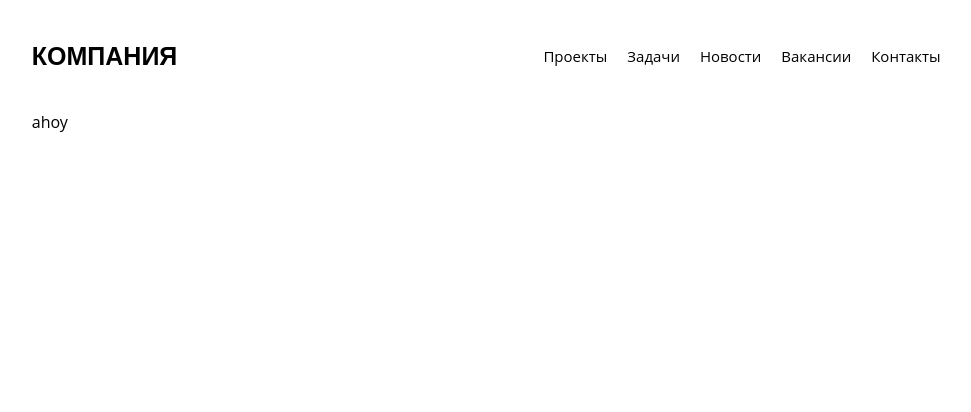
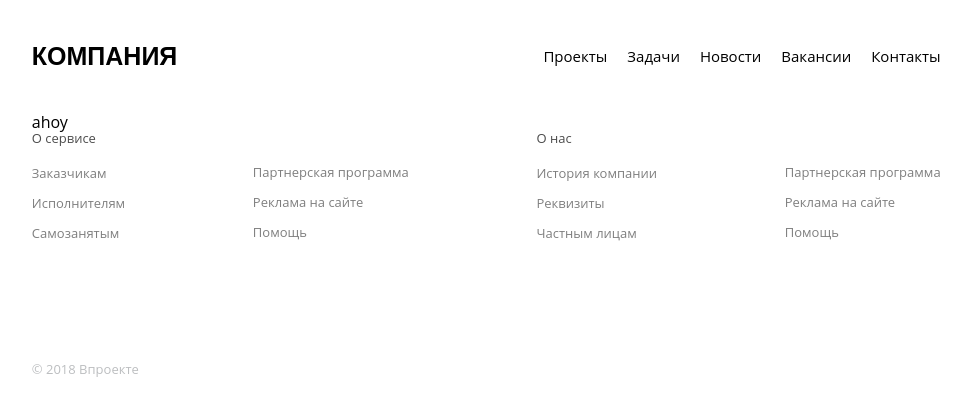
Before and after one commit to n-makarin/test-duotek, a Nuxt app: page / in a window 1280 px wide. Shown: the top 412 px of the page, without its empty margins (109-1080 px from the left). Built offline with nearby package versions, Linux system fonts and the light colour scheme.

Commit message:
Add linkList data property, add markup and styles Add footer__navigation and footer__copyrights elements
components\layout\Footer.vue

```diff
--- a/components/layout/Footer.vue
+++ b/components/layout/Footer.vue
@@ -1,14 +1,100 @@
 <template>
-  <div class="fotoer" />
+  <div class="footer">
+    <div class="footer__navigation">
+      <div
+        v-for="(column, key) in linkList"
+        :key="key"
+        class="footer-navigation__column"
+      >
+        <nuxt-link
+          v-for="(link, k) in column"
+          :key="k"
+          :to="link.path"
+          class="footer-navigation__link link"
+        >
+          {{ link.name }}
+        </nuxt-link>
+      </div>
+    </div>
+    <div class="footer__copyrights">
+      © 2018 Впроекте
+    </div>
+  </div>
 </template>
 
 <script>
 
 export default {
-  components: {
-  }
+  data: () => ({
+    linkList: [
+      [
+        { name: 'о сервисе', path: 'any' },
+        { name: 'заказчикам', path: 'any' },
+        { name: 'исполнителям', path: 'any' },
+        { name: 'самозанятым', path: 'any' }
+      ],
+      [
+        { name: 'партнерская программа', path: 'any' },
+        { name: 'реклама на сайте', path: 'any' },
+        { name: 'помощь', path: 'any' }
+      ],
+      [
+        { name: 'о нас', path: 'any' },
+        { name: 'история компании', path: 'any' },
+        { name: 'реквизиты', path: 'any' },
+        { name: 'частным лицам', path: 'any' }
+      ],
+      [
+        { name: 'партнерская программа', path: 'any' },
+        { name: 'реклама на сайте', path: 'any' },
+        { name: 'помощь', path: 'any' }
+      ]
+    ]
+  })
 }
 </script>
 
 <style lang="scss" scoped>
+
+.footer {
+  padding-bottom: 66px;
+  &__navigation {
+    display: flex;
+    justify-content: space-between;
+    margin-bottom: 106px;
+  }
+  &__copyrights {
+    font-size: 13px;
+    color: $grey;
+  }
+
+  &-navigation {
+    /* 1, 3 column */
+    &__column:nth-child(1), &__column:nth-child(3) {
+      .link:first-child {
+        margin-bottom: 20px;
+        opacity: .7;
+      }
+    }
+    /* 2, 4 column */
+    &__column:nth-child(2), &__column:nth-child(4) {
+      .link:first-child {
+        margin-top: 34px;
+      }
+    }
+    &__link {
+      display: block;
+      margin-bottom: 15px;
+      color: black;
+      font-size: 13px;
+      opacity: .5;
+      &:first-letter {
+        text-transform: uppercase;
+      }
+      &:hover {
+        opacity: 1;
+      }
+    }
+  }
+}
 </style>
```
